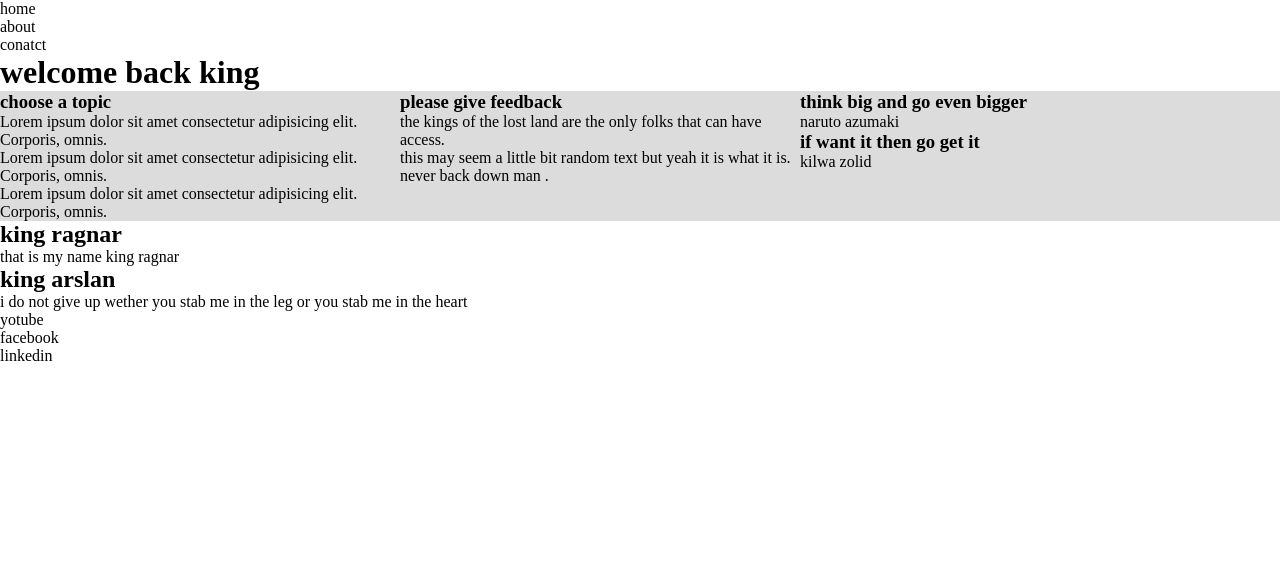
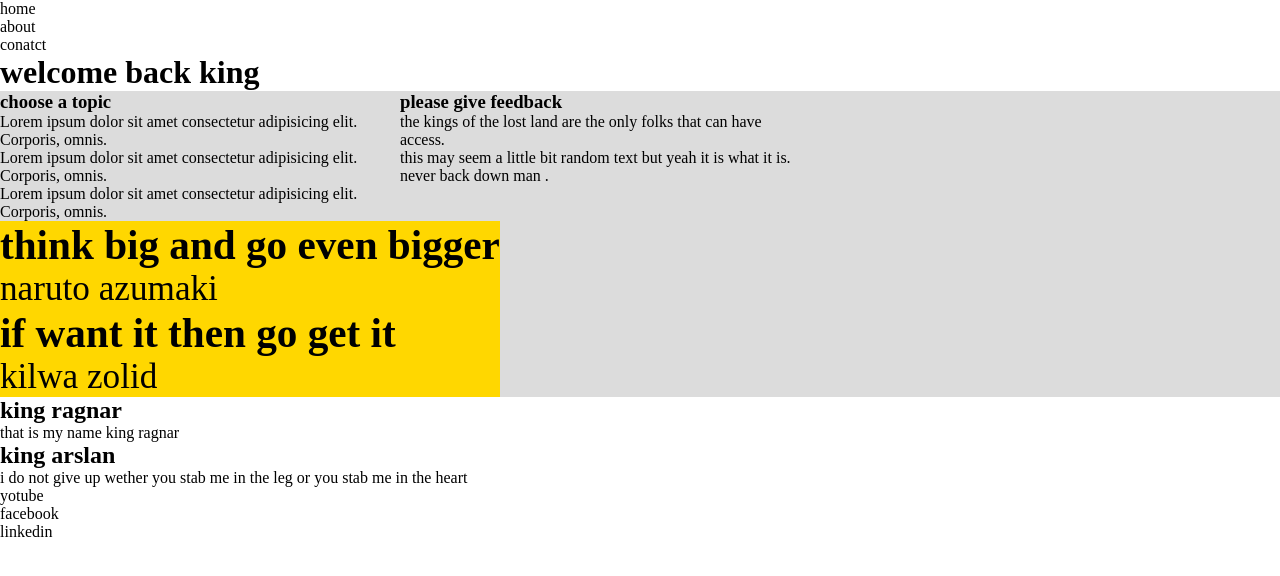
Before and after one commit to Sidahmeders/git_basic_command, a plain HTML site: page index.html in a window 1280 px wide. Drawn offline with Linux system fonts and the light colour scheme.

Commit message:
style changes

```diff
--- a/style.css
+++ b/style.css
@@ -12,3 +12,8 @@
 .main-index div{
     flex-basis: 400px;
 }
+
+section {
+    background: gold;
+    font-size: 2.2em;
+}
```
